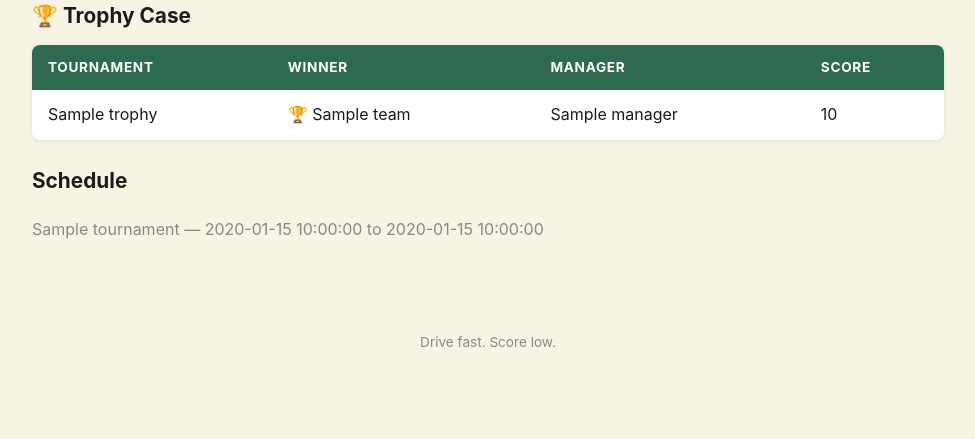
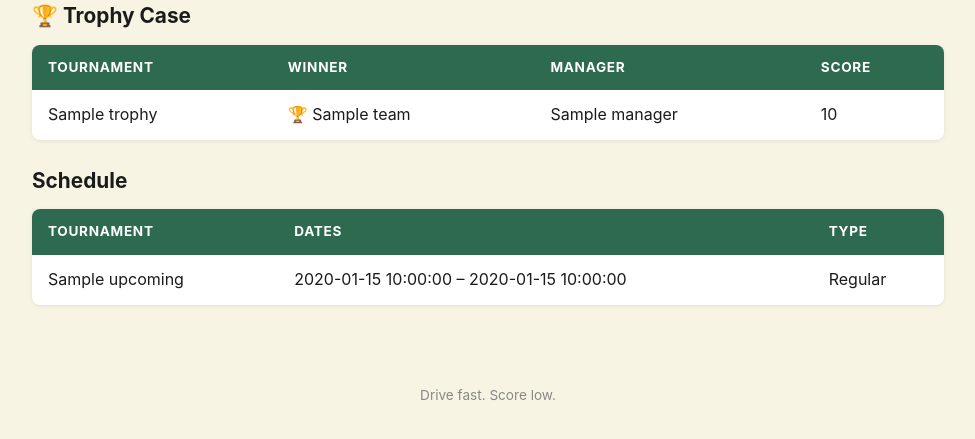
Before and after one commit to lindsey504/drinking-and-driving, a Flask app: template templates/index.html in a window 1280 px wide. Shown: the part 287-726 px from the top of the page, without its empty margins (152-1127 px from the left). Run offline with Flask 3, Linux system fonts and the light colour scheme; the template is opened without the code that fills it: most values are stand-ins (such as "Sample title", 1, 10 or a date in 2020); some libraries are stand-ins or nearby versions.

Commit message:
feat: auto-activate tournaments by date, show upcoming schedule on homepage
- get_current_tournament() now auto-activates a tournament when today
  falls within its start/end date window — no more manual DB flipping
- Homepage schedule now shows upcoming tournaments in a table with
  major/regular type label, plus live banner for active tournament
- index() passes upcoming tournament list to template separately

```diff
--- a/app.py
+++ b/app.py
@@ -103,8 +103,13 @@ def index():
         for t in teams
     ], key=lambda x: (-x["points"], -x["wins"]))
 
+    from datetime import date
+    today = date.today().isoformat()
+    upcoming = [t for t in tournaments if t.get("start_date", "") > today and not t.get("active")]
+    upcoming = list(reversed(upcoming))  # chronological order
+
     return render_template("index.html", standings=standings, tournaments=tournaments,
-                           trophy_case=trophy_case, league=LEAGUE_NAME)
+                           trophy_case=trophy_case, upcoming=upcoming, league=LEAGUE_NAME)
 
 
 @app.route("/roster/<team_id>")
@@ -348,9 +353,31 @@ def finalize_tournament(tournament_id):
 # ── Helpers ──────────────────────────────────────────────────────────────────
 
 def get_current_tournament():
-    """Return the active tournament."""
+    """Return the active tournament. Auto-activates by date if none is manually set."""
     result = supabase.table("tournaments").select("*").eq("active", True).limit(1).execute().data
-    return result[0] if result else None
+    if result:
+        return result[0]
+
+    # Auto-activate: find a tournament whose date window contains today
+    from datetime import date
+    today = date.today().isoformat()
+    candidates = (
+        supabase.table("tournaments")
+        .select("*")
+        .lte("start_date", today)
+        .gte("end_date", today)
+        .limit(1)
+        .execute()
+        .data
+    )
+    if candidates:
+        t = candidates[0]
+        supabase.table("tournaments").update({"active": True}).eq("id", t["id"]).execute()
+        t["active"] = True
+        print(f"[auto-activate] activated tournament: {t['name']}")
+        return t
+
+    return None
 
 
 def compute_team_totals(tournament_id):
--- a/templates/index.html
+++ b/templates/index.html
@@ -55,18 +55,33 @@
 {% endif %}
 
 <h2>Schedule</h2>
-{% if tournaments %}
-<ul class="tournament-list">
-  {% for t in tournaments %}
-  <li>
-    {% if t.active %}<strong>🟢 LIVE — {% endif %}
-    {{ t.name }}{% if t.active %}</strong>{% endif %}
-    — {{ t.start_date }} to {{ t.end_date }}
-  </li>
-  {% endfor %}
-</ul>
+
+{% set active_t = tournaments | selectattr("active") | list %}
+{% if active_t %}
+<p>🟢 <strong>LIVE NOW: {{ active_t[0].name }}</strong> — {{ active_t[0].start_date }} to {{ active_t[0].end_date }}</p>
+{% endif %}
+
+{% if upcoming %}
+<table class="standings">
+  <thead>
+    <tr>
+      <th>Tournament</th>
+      <th>Dates</th>
+      <th>Type</th>
+    </tr>
+  </thead>
+  <tbody>
+    {% for t in upcoming %}
+    <tr>
+      <td>{{ t.name }}</td>
+      <td>{{ t.start_date }} – {{ t.end_date }}</td>
+      <td>{% if t.name in ["Masters Tournament", "US Open", "PGA Championship", "The Open Championship"] %}🏆 Major{% else %}Regular{% endif %}</td>
+    </tr>
+    {% endfor %}
+  </tbody>
+</table>
 {% else %}
-<p>No tournaments recorded yet.</p>
+<p class="muted">No upcoming tournaments loaded.</p>
 {% endif %}
 
 {% endblock %}
```
